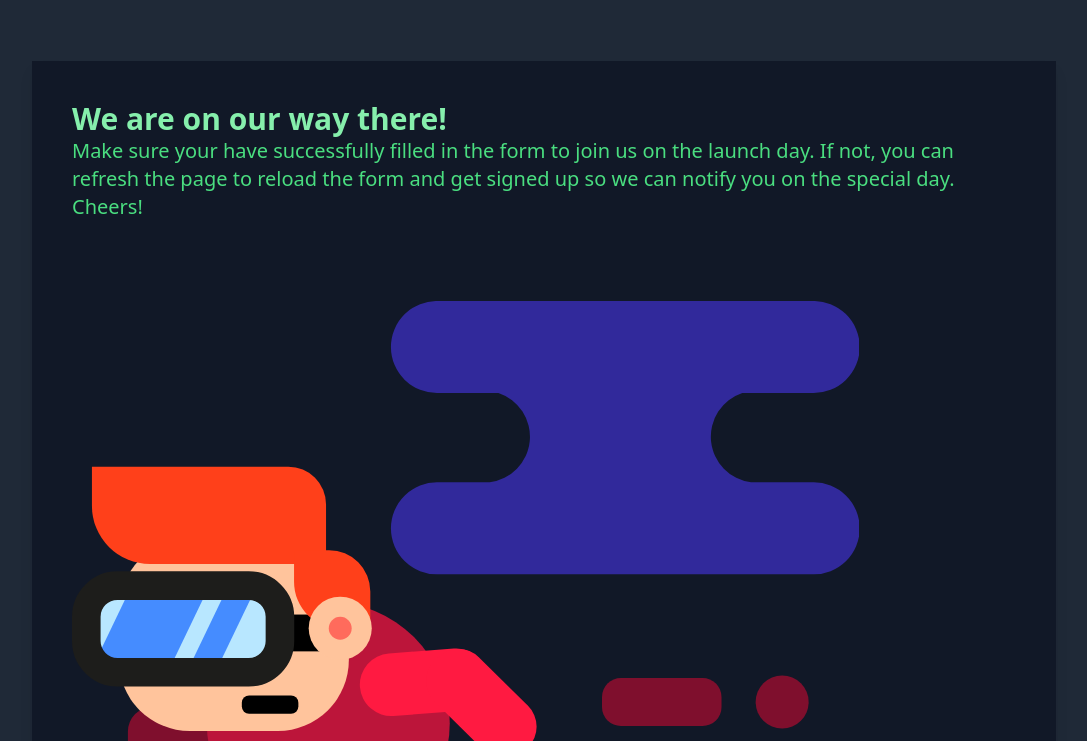
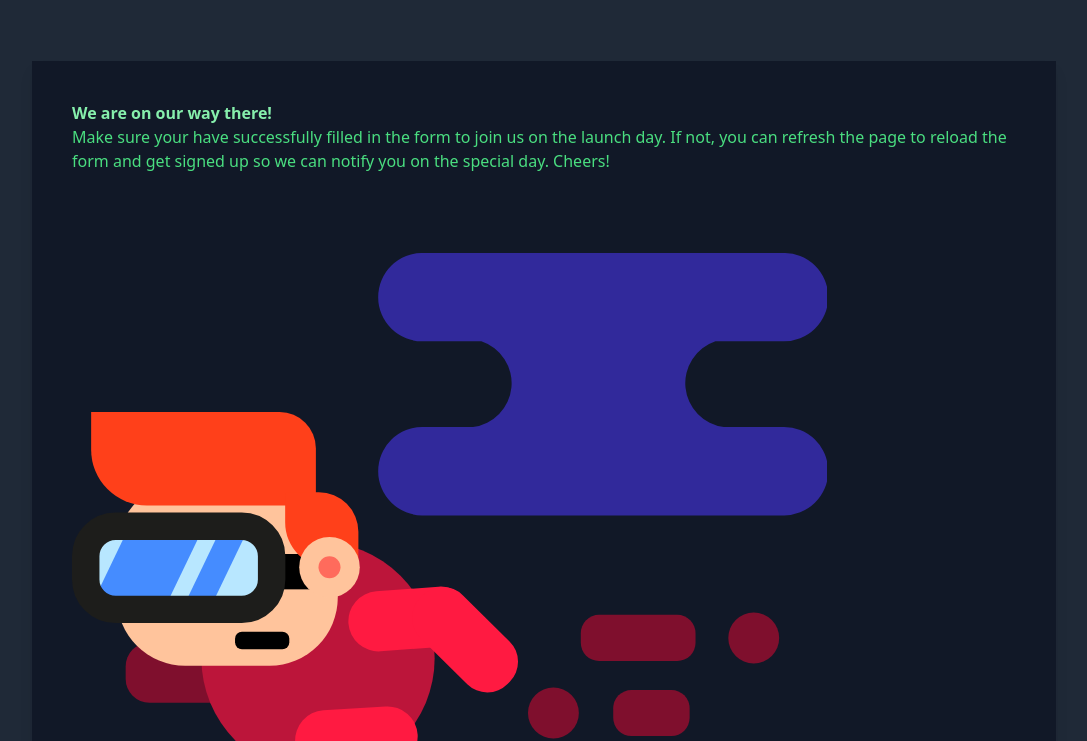
Before and after one commit to kiksgames/kiksgames.github.io, a plain HTML site: page index.html in a window 1280 px wide. Shown: the part 59-800 px from the top of the page, without its empty margins (96-1183 px from the left). Drawn offline with Linux system fonts and the light colour scheme.

Commit message:
Update index.html

```diff
--- a/index.html
+++ b/index.html
@@ -17,7 +17,7 @@
       );
     </script>
   </head>
-  <body class="bg-gray-800 h-screen">
+  <body class="bg-gray-800 md:h-screen">
     <nav
       class="flex items-center justify-between w-4/5 mx-auto mb-10 flex-wrap p-6"
     >
@@ -84,10 +84,10 @@
     <div class="md:flex bg-gray-900 shadow-lg w-4/5 mx-auto mb-10">
       <div class="block w-full flex flex-col p-10 md:p-20 mx-auto my-auto">
         <div>
-          <h1 class="text-3xl font-bold text-green-300">
+          <h1 class="text-4xl font-bold text-green-300">
             We are on our way there!
           </h1>
-          <p class="text-xl text-green-400">
+          <p class="text-2xl text-green-400">
             Make sure your have successfully filled in the form to join us on
             the launch day. If not, you can refresh the page to reload the form
             and get signed up so we can notify you on the special day. Cheers!
@@ -112,7 +112,7 @@
       </div>
       <div class="block w-full flex p-10 md:p-20">
         <svg
-          class="w-5/6"
+          class="w-4/5 md:w-5/6"
           xmlns="http://www.w3.org/2000/svg"
           viewBox="0 0 302.72 253.23"
         >
```
